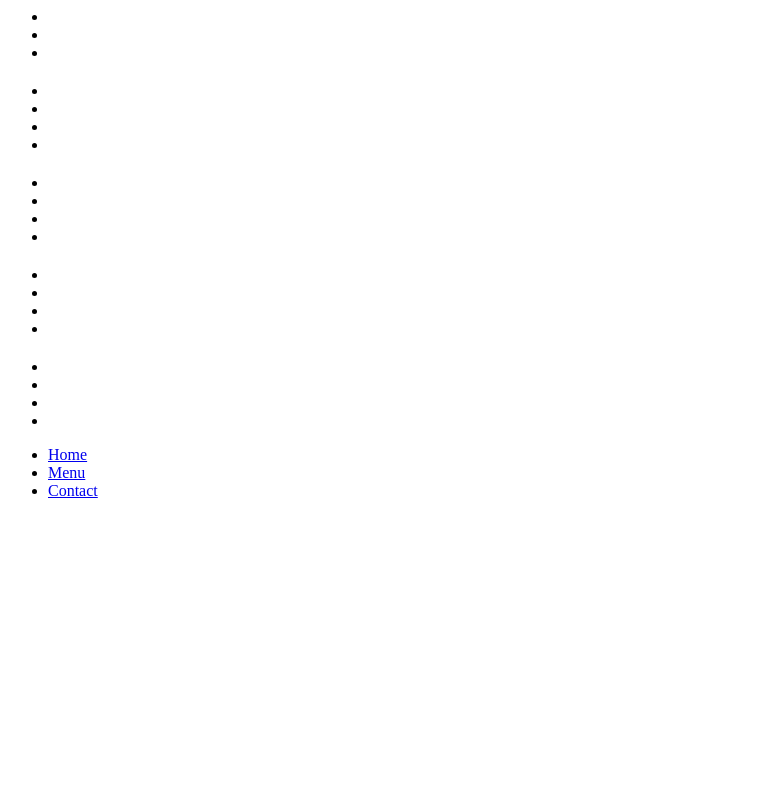
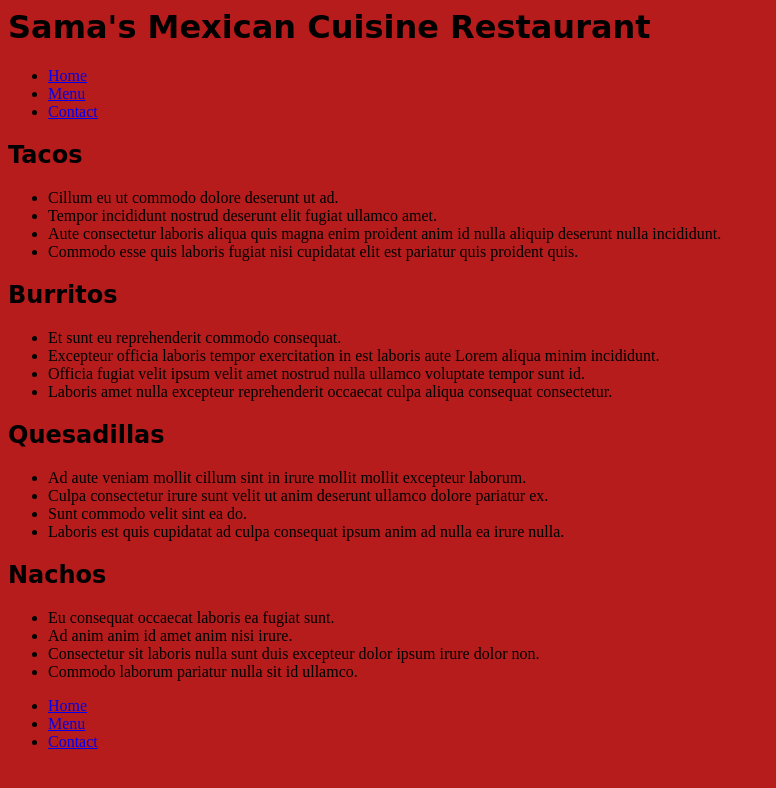
Before and after one commit to samasandy86/samarestaurant, a plain HTML site: page menu.html in a window 1280 px wide. Shown: the whole page, without its empty margins (0-776 px from the left). Drawn offline with Linux system fonts and the light colour scheme; a web font is replaced by a local one.

Commit message:
Added CSS

```diff
--- /dev/null
+++ b/css/style.css
@@ -0,0 +1,16 @@
+/* Color Palettes
+----Primary: #b71c1c;
+        P-Light: #f05545;
+        P-Dark: #7f0000;
+----Secondary: #8bc34a;
+        S-Light: #bef67a;
+        S-Dark: #5a9216
+*/
+body{
+    background-color: #b71c1c;
+
+}
+h1, h2{
+    font-family: 'Rammetto One', cursive;
+
+}
--- a/menu.html
+++ b/menu.html
@@ -3,54 +3,56 @@
     <head>
         <meta charset="UTF-8">
         <title>Mexican Restaurant</title>
+        <link rel="stylesheet" href="./css/style.css">
+        <link href="https://fonts.googleapis.com/css?family=Rammetto+One" rel="stylesheet">
     </head>
     <body>
         <header>
-            <h1></h1>
-            <nav>
-                <ul>
-                    <li><a href=""></a></li>
-                    <li><a href=""></a></li>
-                    <li><a href=""></a></li>
-                </ul>
+            <h1>Sama's Mexican Cuisine Restaurant</h1>
+                <nav>
+                    <ul>
+                        <li><a href="index.html">Home</a></li>
+                        <li><a href="#">Menu</a></li>
+                        <li><a href="contact.html">Contact</a></li>
+                    </ul>
             </nav>
         </header>
         <main>
             <!-- div*4>h2>ul>li*4> -->
             <div>
-                <h2></h2>
+                <h2>Tacos</h2>
                 <ul>
-                    <li></li>
-                    <li></li>
-                    <li></li>
-                    <li></li>
+                    <li>Cillum eu ut commodo dolore deserunt ut ad.</li>
+                    <li>Tempor incididunt nostrud deserunt elit fugiat ullamco amet.</li>
+                    <li>Aute consectetur laboris aliqua quis magna enim proident anim id nulla aliquip deserunt nulla incididunt.</li>
+                    <li>Commodo esse quis laboris fugiat nisi cupidatat elit est pariatur quis proident quis.</li>
                 </ul>
             </div>
             <div>
-                <h2></h2>
+                <h2>Burritos</h2>
                 <ul>
-                    <li></li>
-                    <li></li>
-                    <li></li>
-                    <li></li>
+                    <li>Et sunt eu reprehenderit commodo consequat.</li>
+                    <li>Excepteur officia laboris tempor exercitation in est laboris aute Lorem aliqua minim incididunt.</li>
+                    <li>Officia fugiat velit ipsum velit amet nostrud nulla ullamco voluptate tempor sunt id.</li>
+                    <li>Laboris amet nulla excepteur reprehenderit occaecat culpa aliqua consequat consectetur.</li>
                 </ul>
             </div>
             <div>
-                <h2></h2>
+                <h2>Quesadillas</h2>
                 <ul>
-                    <li></li>
-                    <li></li>
-                    <li></li>
-                    <li></li>
+                    <li>Ad aute veniam mollit cillum sint in irure mollit mollit excepteur laborum.</li>
+                    <li>Culpa consectetur irure sunt velit ut anim deserunt ullamco dolore pariatur ex.</li>
+                    <li>Sunt commodo velit sint ea do.</li>
+                    <li>Laboris est quis cupidatat ad culpa consequat ipsum anim ad nulla ea irure nulla.</li>
                 </ul>
             </div>
             <div>
-                <h2></h2>
+                <h2>Nachos</h2>
                 <ul>
-                    <li></li>
-                    <li></li>
-                    <li></li>
-                    <li></li>
+                    <li>Eu consequat occaecat laboris ea fugiat sunt.</li>
+                    <li>Ad anim anim id amet anim nisi irure.</li>
+                    <li>Consectetur sit laboris nulla sunt duis excepteur dolor ipsum irure dolor non.</li>
+                    <li>Commodo laborum pariatur nulla sit id ullamco.</li>
                 </ul>
             </div>
         </main>
```
Also changed, not shown: contact.html (+5 -3 lines), index.html (+23 -16 lines).
